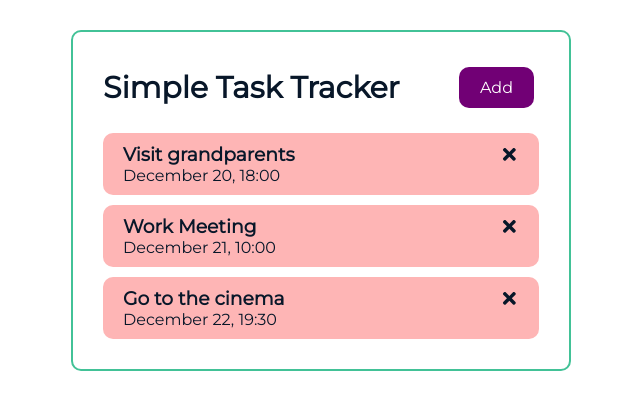
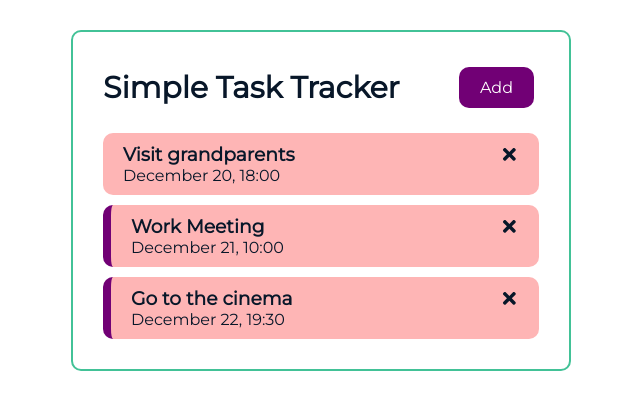
Before and after one commit to vladmitroshin/simple-task-tracker-react, a React (Create React App) app: page / in a window 1280 px wide. Shown: the top 410 px of the page, without its empty margins (319-959 px from the left). Built offline with nearby package versions, Linux system fonts and the light colour scheme.

Commit message:
Create delete and toggle reminder functions for tasks

```diff
--- a/src/App.js
+++ b/src/App.js
@@ -27,10 +27,26 @@
     },
   ]);
 
+  const deleteTask = (id) => {
+    setTasks(tasks.filter((task) => task.id !== id));
+  };
+
+  const toggleReminder = (id) => {
+    setTasks(
+      tasks.map((task) =>
+        task.id === id ? { ...task, reminder: !task.reminder } : task
+      )
+    );
+  };
+
   return (
     <div className="container">
       <Header />
-      <Tasks tasks={tasks} />
+      {tasks.length > 0 ? (
+        <Tasks tasks={tasks} onDelete={deleteTask} onToggle={toggleReminder} />
+      ) : (
+        "No tasks yet"
+      )}
     </div>
   );
 };
--- a/src/components/Task.js
+++ b/src/components/Task.js
@@ -1,10 +1,17 @@
 import { FaTimes } from "react-icons/fa";
 
-const Task = ({ task }) => {
+const Task = ({ task, onDelete, onToggle }) => {
   return (
-    <div className="task">
+    <div
+      className={`task ${task.reminder ? "reminder" : ""}`}
+      onDoubleClick={() => onToggle(task.id)}
+    >
       <h3>
-        {task.text} <FaTimes className="task__remove-task" />
+        {task.text}
+        <FaTimes
+          className="task__remove-task"
+          onClick={() => onDelete(task.id)}
+        />
       </h3>
       <p>
         {task.day}, {task.time}
--- a/src/components/Tasks.js
+++ b/src/components/Tasks.js
@@ -1,12 +1,17 @@
 import Task from "./Task";
 
-const Tasks = ({ tasks }) => {
+const Tasks = ({ tasks, onDelete, onToggle }) => {
   return (
-    <>
+    <main>
       {tasks.map((task) => (
-        <Task key={task.id} task={task} />
+        <Task
+          key={task.id}
+          task={task}
+          onDelete={onDelete}
+          onToggle={onToggle}
+        />
       ))}
-    </>
+    </main>
   );
 };
 
```
